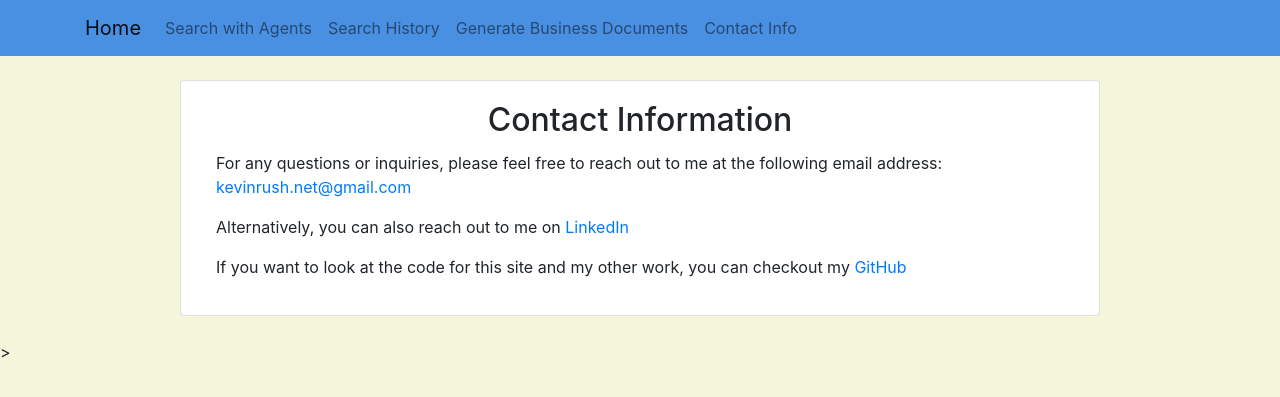
After one commit to Kevin-Rush/agent_search_djproject, a Django app: page /contact_info/ in a window 1280 px wide. The commit adds this page. Shown: the top 397 px of the page. Run offline with Django 3.2, Linux system fonts and the light colour scheme; some libraries are stand-ins or nearby versions.

Commit message:
created contact page

```diff
--- a/mysite/core/views.py
+++ b/mysite/core/views.py
@@ -23,6 +23,9 @@ class Home(TemplateView):
 
 def search_landing(request):
     return render(request, "search_landing.html")
+
+def contact_info(request):
+    return render(request, "contact_info.html")
 
 def prompt_list(request):
     # prompts = Prompt.objects.all()
--- a/mysite/templates/base.html
+++ b/mysite/templates/base.html
@@ -28,6 +28,9 @@
           <li class="nav-item">
             <a class="nav-link" href="{% url 'gen_biz_docs' %}">Generate Business Documents</a>
           </li>
+          <li class="nav-item">
+            <a class="nav-link" href="{% url 'contact_info' %}">Contact Info</a>
+          </li>
         </ul>
       </div>
     </div>
--- /dev/null
+++ b/mysite/templates/contact_info.html
@@ -0,0 +1,15 @@
+{% extends 'base.html' %}
+
+{% block content %}
+
+    <div class="container">
+        <h2 class="card-title" style="text-align: center;">Contact Information</h2>
+
+        <p>For any questions or inquiries, please feel free to reach out to me at the following email address: <a href="mailto:kevinrush.net@gmail.com">kevinrush.net@gmail.com</a></p>
+
+        <p>Alternatively, you can also reach out to me on <a href="https://www.linkedin.com/kevin-Rush">LinkedIn</a></p>
+
+        <p>If you want to look at the code for this site and my other work, you can checkout my <a href="https://github.com/kevin Rush">GitHub</a></p>
+    </div>
+
+{% endblock %}
--- a/mysite/urls.py
+++ b/mysite/urls.py
@@ -14,6 +14,8 @@ from mysite.core import views
 urlpatterns = [
     path('', views.Home.as_view(), name='home'),
     path('search_landing/', views.search_landing, name='search_landing'),
+    path('contact_info/', views.contact_info, name='contact_info'),
+
     path('make_search/', views.make_search, name='make_search'),
     path('prompt_list/', views.prompt_list, name='prompt_list'),
     path('prompt_list/<int:pk>/', views.delete_prompt, name='delete_prompt'),
```
Also changed, not shown: mysite/templates/home.html (+5 -2 lines), mysite/static/images/KevinRush_Headshot.png (added).
